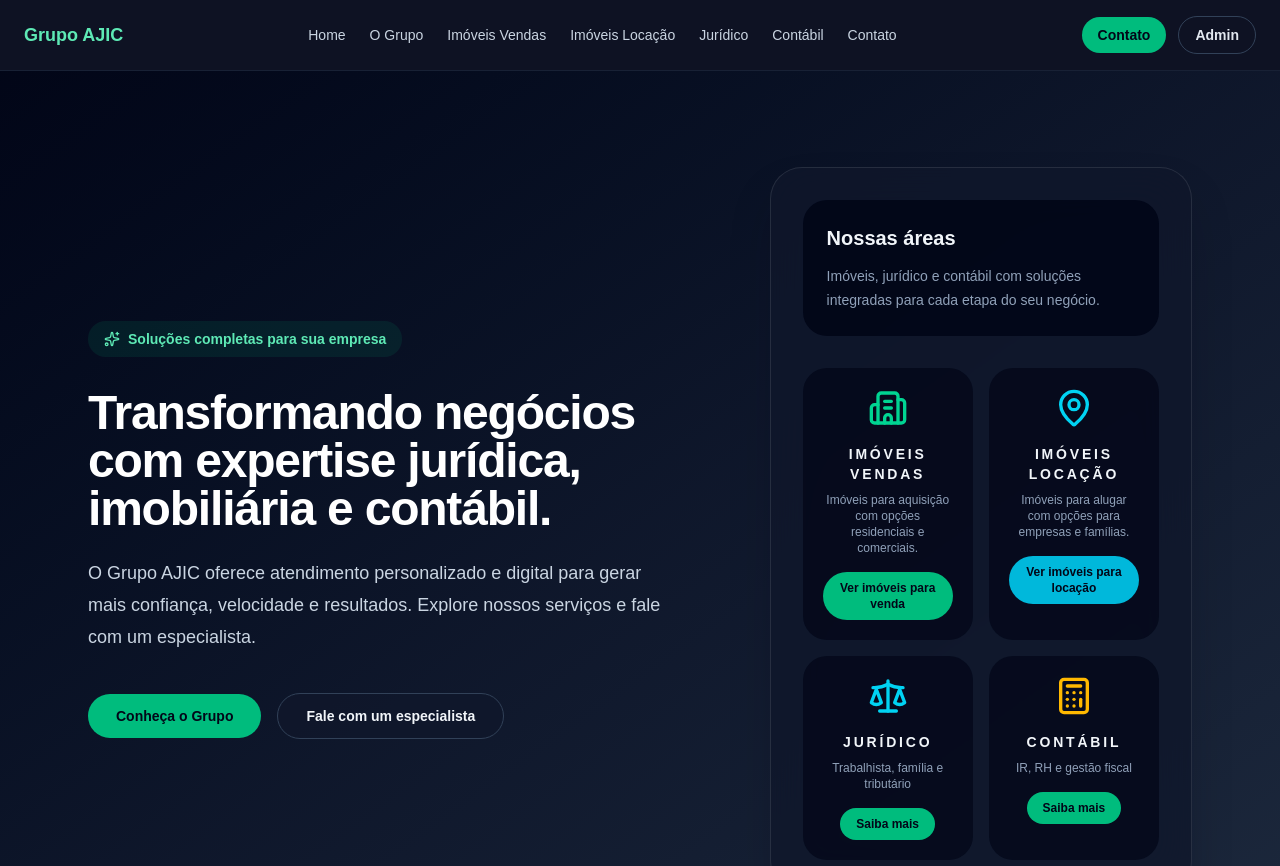
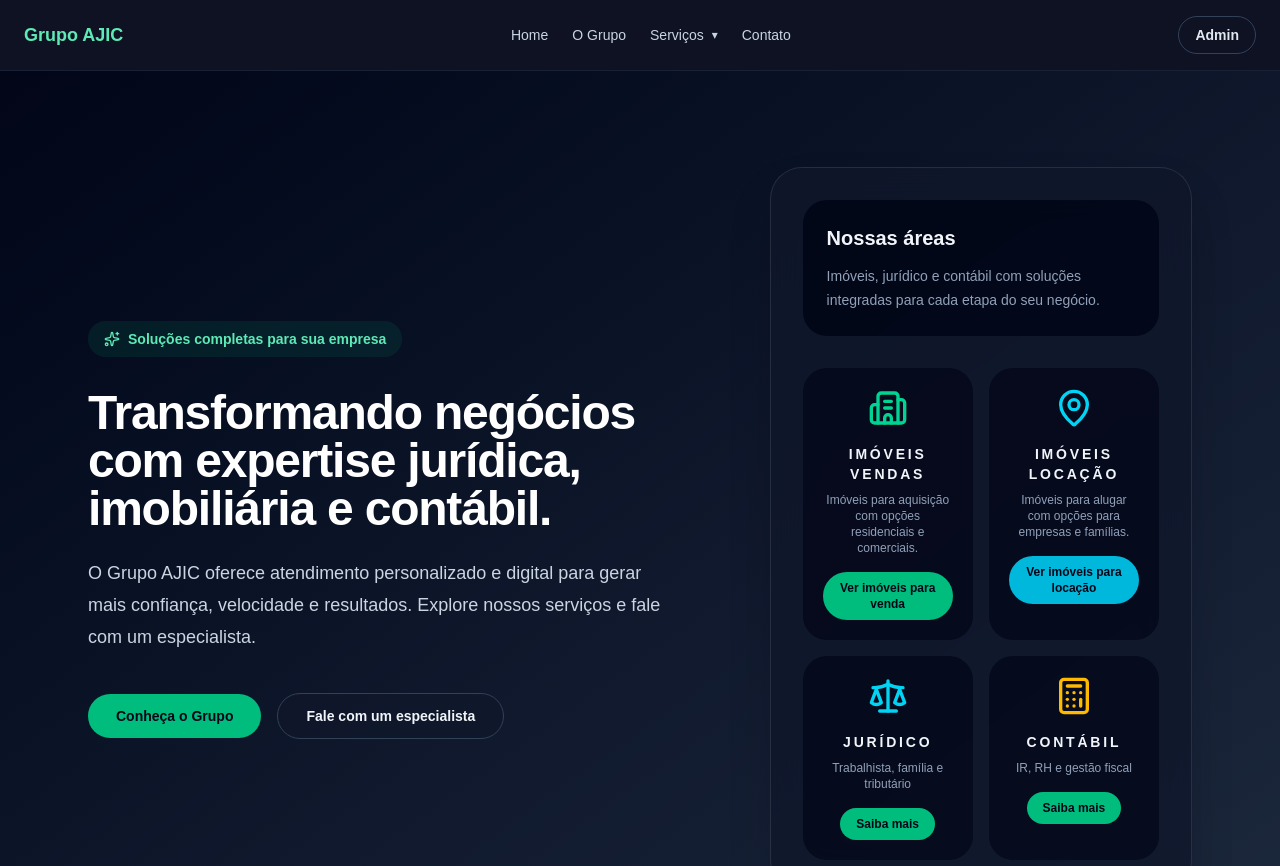
Before and after one commit to projetogrupoajic-cyber/site-grupoajic, a Next.js app: page / in a window 1280 px wide. Shown: the top 866 px of the page. Built offline with nearby package versions, Linux system fonts and the light colour scheme.

Commit message:
servicos ajuste

```diff
--- a/components/NavBar.tsx
+++ b/components/NavBar.tsx
@@ -16,6 +16,8 @@ const links = [
 export default function NavBar() {
   const [menuOpen, setMenuOpen] = useState(false);
 
+  const services = links.filter((l) => ["/imoveis/vendas", "/imoveis/locacao", "/juridico", "/contabil"].includes(l.href));
+
   return (
     <header className="sticky top-0 z-50 border-b border-slate-800/70 bg-slate-950/95 backdrop-blur-xl">
       <div className="mx-auto flex max-w-7xl items-center justify-between gap-4 px-6 py-4 text-slate-100">
@@ -33,17 +35,45 @@ export default function NavBar() {
         </button>
 
         <nav className="hidden items-center gap-6 md:flex">
-          {links.map((link) => (
-            <Link key={link.href} href={link.href} className="text-sm font-medium text-slate-300 transition hover:text-white">
-              {link.label}
-            </Link>
-          ))}
+          <Link href="/" className="text-sm font-medium text-slate-300 transition hover:text-white">
+            Home
+          </Link>
+
+          <Link href="/o-grupo" className="text-sm font-medium text-slate-300 transition hover:text-white">
+            O Grupo
+          </Link>
+
+          <div className="relative group">
+            <button
+              type="button"
+              aria-haspopup="true"
+              className="flex items-center gap-2 text-sm font-medium text-slate-300 transition hover:text-white focus:outline-none"
+            >
+              Serviços
+              <span className="text-xs">▾</span>
+            </button>
+
+            <div className="invisible opacity-0 group-hover:visible group-hover:opacity-100 group-focus-within:visible group-focus-within:opacity-100 transition-all duration-150 absolute left-0 z-50 mt-2 w-56 rounded-xl border border-slate-800 bg-slate-900 p-3 shadow-lg">
+              <div className="grid gap-1">
+                {services.map((link) => (
+                  <Link
+                    key={link.href}
+                    href={link.href}
+                    className="block rounded-md px-3 py-2 text-sm text-slate-200 hover:bg-slate-800"
+                  >
+                    {link.label}
+                  </Link>
+                ))}
+              </div>
+            </div>
+          </div>
+
+          <Link href="/contato" className="text-sm font-medium text-slate-300 transition hover:text-white">
+            Contato
+          </Link>
         </nav>
 
         <div className="hidden items-center gap-3 md:flex">
-          <Link href="/contato" className="rounded-full bg-emerald-500 px-4 py-2 text-sm font-semibold text-slate-950 transition hover:bg-emerald-400">
-            Contato
-          </Link>
           <Link href="/admin" className="rounded-full border border-slate-700 px-4 py-2 text-sm font-semibold text-slate-200 transition hover:border-slate-500">
             Admin
           </Link>
```
